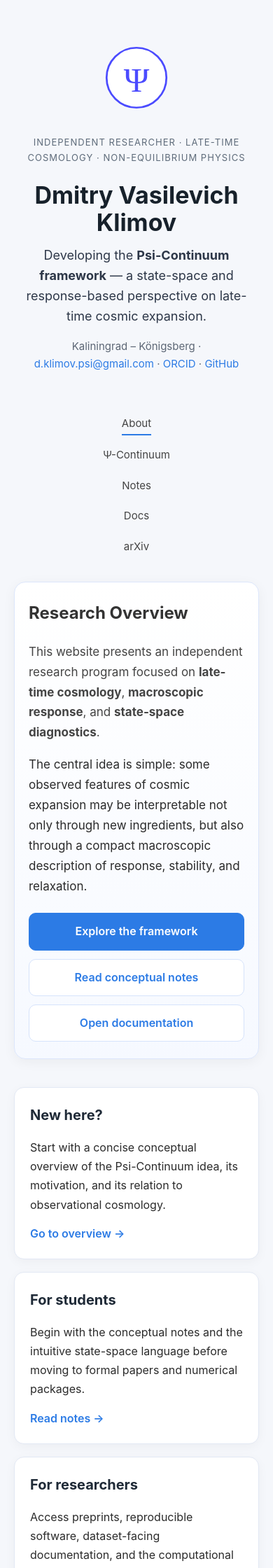
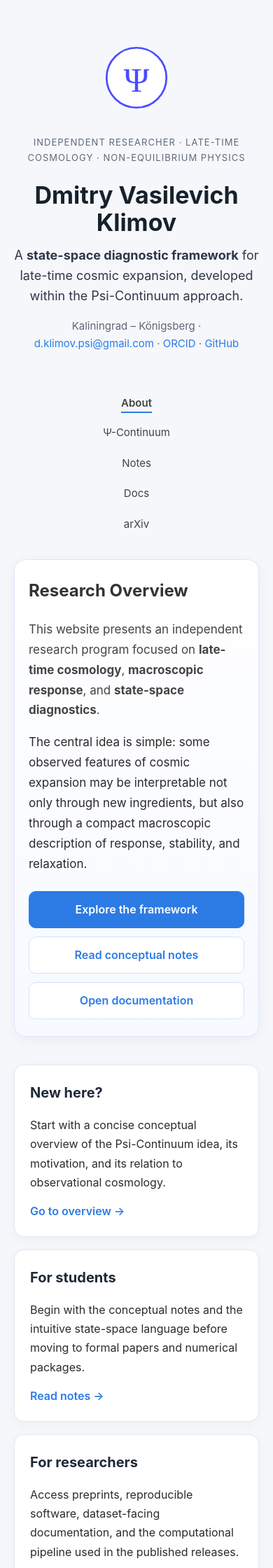
Before and after one commit to dmitrylife/Dmitrylife.github.io, a Jekyll site: the page index.html, which Jekyll copies as it is, in a window 390 px wide. Shown: the top 2240 px of the page at 70% size. Built offline with Jekyll 4.4.1, drawn with Linux system fonts in a browser that asks for light colours.

Commit message:
Generate update finall

```diff
--- a/arxiv-endorsement.html
+++ b/arxiv-endorsement.html
@@ -44,14 +44,14 @@
         </p>
         <p class="header-meta">
             Related project pages:
-            <a href="/index.html">About</a> ·
+            <a href="/">About</a> ·
             <a href="/theory.html">Framework overview</a> ·
             <a href="/docs/">Documentation</a>
         </p>
     </header>
 
     <nav>
-        <a href="index.html">About</a>
+        <a href="/">About</a>
         <a href="theory.html">Ψ-Continuum</a>
         <a href="/notes/">Notes</a>
         <a href="/docs/">Docs</a>
--- a/index.html
+++ b/index.html
@@ -7,6 +7,8 @@
 
     <title>Dmitry Vasilevich Klimov — Independent Researcher | Psi-Continuum Framework</title>
     <meta name="description" content="Independent research in late-time cosmology, non-equilibrium physics, state-space diagnostics, and the Psi-Continuum framework. Open-source, reproducible, and conceptually structured.">
+
+    <link rel="canonical" href="https://psi-continuum.org/">
 
     <link rel="stylesheet" href="style.css">
 
@@ -35,8 +37,8 @@
         <p class="eyebrow">Independent Researcher · Late-Time Cosmology · Non-Equilibrium Physics</p>
         <h1>Dmitry Vasilevich Klimov</h1>
         <p class="hero-subtitle">
-            Developing the <strong>Psi-Continuum framework</strong> —
-            a state-space and response-based perspective on late-time cosmic expansion.
+            A <strong>state-space diagnostic framework</strong> for late-time cosmic expansion,
+            developed within the Psi-Continuum approach.
         </p>
         <p class="header-meta">
             Kaliningrad – Königsberg ·
--- a/style.css
+++ b/style.css
@@ -5,11 +5,12 @@
     font-family: "Inter", Arial, sans-serif;
     background: #f5f7fb;
     color: #1e1e1e;
+    line-height: 1.7;
 }
 
 /* Контейнер */
 .container {
-    max-width: 900px;
+    max-width: 960px;
     margin: 0 auto;
     padding: 20px;
 }
@@ -17,7 +18,6 @@
 /* Шапка */
 header {
     text-align: center;
-    padding: 40px 0 20px 0;
 }
 
 header img.logo {
@@ -28,15 +28,18 @@
 
 /* Навигация */
 nav {
+    display: flex;
+    justify-content: center;
+    align-items: center;
+    gap: 30px;
     text-align: center;
     padding: 15px 0;
-    margin-bottom: 25px;
+    margin-bottom: 30px;
 }
 
 nav a {
     text-decoration: none;
     color: #444;
-    margin: 0 12px;
     transition: 0.2s;
 }
 
@@ -46,14 +49,16 @@
 
 nav a.active {
     border-bottom: 2px solid #2c7be5;
+    padding-bottom: 3px;
+    font-weight: 600;
 }
 
 /* Блок контента */
 .content {
     background: #ffffff;
-    padding: 30px;
-    border-radius: 12px;
-    box-shadow: 0 0 12px rgba(0,0,0,0.07);
+    padding: 34px;
+    border-radius: 16px;
+    box-shadow: 0 4px 18px rgba(0,0,0,0.05);
     margin-bottom: 40px;
 }
 
@@ -93,6 +98,13 @@
     margin-bottom: 30px;
 }
 
+.project-figure__caption {
+    margin-top: 0.7rem;
+    color: #64748b;
+    font-size: 0.92rem;
+    line-height: 1.5;
+}
+
 /* Стилизация списка внутри выделенного блока */
 .package-info ul {
     /* Удаляем верхний отступ списка, чтобы он был ближе к вводному тексту */
@@ -126,7 +138,12 @@
 
 .placeholder-box {
     position: relative;
-    padding-left: 55px; /* место под номер */
+    background: #ffffff;
+    border: 1px solid #e2e8f4;
+    border-radius: 14px;
+    padding: 22px 22px 22px 55px;
+    margin: 24px 0;
+    box-shadow: 0 4px 16px rgba(0,0,0,0.04);
 }
 
 .placeholder-box.future {
@@ -156,15 +173,6 @@
     background-color: #1a5bb8; /* Чуть темнее при наведении */
 }
 
-/* ===== NAV BASE (если вдруг не задано) ===== */
-nav {
-    display: flex;
-    justify-content: center;
-    align-items: center;
-    gap: 30px;
-    margin-bottom: 30px;
-}
-
 /* ===== TABLET ===== */
 @media (max-width: 768px) {
     nav {
@@ -174,7 +182,6 @@
     }
 
     nav a {
-        margin: 0;
         font-size: 16px;
         text-align: center;
     }
@@ -262,13 +269,7 @@
     }
 }
 
-
-
-
 /* ===== TYPOGRAPHY / SMALL HELPERS ===== */
-body {
-    line-height: 1.7;
-}
 
 p {
     font-size: 17px;
@@ -495,13 +496,6 @@
     text-align: center;
 }
 
-/* ===== CONTENT BLOCKS ===== */
-.content {
-    padding: 34px;
-    border-radius: 16px;
-    box-shadow: 0 4px 18px rgba(0,0,0,0.05);
-}
-
 /* ===== LINKS ===== */
 a {
     color: #2c7be5;
@@ -509,6 +503,22 @@
 
 a:hover {
     color: #1d5fb8;
+}
+
+/* ===== MICRO INTERACTIONS ===== */
+
+.quick-card,
+.stack-card,
+.release-card,
+.content {
+    transition: box-shadow 0.2s ease, transform 0.2s ease;
+}
+
+.quick-card:hover,
+.stack-card:hover,
+.release-card:hover {
+    transform: translateY(-3px);
+    box-shadow: 0 10px 28px rgba(0,0,0,0.08);
 }
 
 /* ===== RESPONSIVE ===== */
@@ -631,7 +641,7 @@
 .responsive-figure {
     display: block;
     width: 100%;
-    max-width: 900px;   /* или 100%, если не хочешь ограничение */
+    max-width: 900px;
     height: auto;
     margin: 0 auto;
     border-radius: 14px;
@@ -647,144 +657,3 @@
         border-radius: 10px;
     }
 }
-
-
-/* ===== NOTE LAYOUT ===== */
-.note-shell {
-    max-width: 760px;
-    margin: 0 auto;
-}
-
-.note-mode-banner {
-    font-size: 13px;
-    color: #6b7280;
-    letter-spacing: 0.03em;
-    margin-bottom: 18px;
-    text-transform: uppercase;
-}
-
-.note-content {
-    font-size: 17px;
-    line-height: 1.75;
-    color: #2b2b2b;
-}
-
-.note-content h1,
-.note-content h2,
-.note-content h3 {
-    line-height: 1.25;
-    color: #1f2a37;
-}
-
-.note-content h1 {
-    font-size: 34px;
-    margin-bottom: 18px;
-}
-
-.note-content h2 {
-    font-size: 28px;
-    margin-top: 42px;
-    margin-bottom: 14px;
-}
-
-.note-content h3 {
-    font-size: 22px;
-    margin-top: 30px;
-    margin-bottom: 12px;
-}
-
-.note-content p {
-    margin: 0 0 1.1em 0;
-}
-
-.note-content ul,
-.note-content ol {
-    margin: 0 0 1.2em 1.4em;
-    line-height: 1.75;
-}
-
-.note-content li {
-    margin-bottom: 0.5em;
-}
-
-.note-content blockquote {
-    margin: 1.5em 0;
-    padding: 0.9em 1.2em;
-    border-left: 4px solid #2c7be5;
-    background: #f6f9ff;
-    color: #425066;
-    border-radius: 8px;
-}
-
-.note-content code {
-    background: #f3f5f7;
-    padding: 0.15em 0.35em;
-    border-radius: 6px;
-    font-size: 0.95em;
-}
-
-.note-content pre {
-    background: #f8fafc;
-    border: 1px solid #e2e8f0;
-    padding: 16px;
-    border-radius: 12px;
-    overflow-x: auto;
-}
-
-.note-content pre code {
-    background: none;
-    padding: 0;
-}
-
-.notes-nav {
-    display: flex;
-    justify-content: space-between;
-    align-items: center;
-    gap: 20px;
-    margin-top: 48px;
-    padding-top: 22px;
-    border-top: 1px solid #e0e6ef;
-    flex-wrap: wrap;
-}
-
-.notes-nav a {
-    color: #2c7be5;
-    text-decoration: none;
-    font-weight: 500;
-}
-
-.notes-nav a:hover {
-    text-decoration: underline;
-}
-
-.notes-nav .nav-all {
-    margin: 0 auto;
-    font-weight: 600;
-}
-
-@media (max-width: 640px) {
-    .note-shell {
-        max-width: 100%;
-    }
-
-    .note-content h1 {
-        font-size: 28px;
-    }
-
-    .note-content h2 {
-        font-size: 24px;
-    }
-
-    .note-content h3 {
-        font-size: 20px;
-    }
-
-    .notes-nav {
-        flex-direction: column;
-        align-items: flex-start;
-    }
-
-    .notes-nav .nav-all {
-        margin: 0;
-    }
-}
--- a/theory.html
+++ b/theory.html
@@ -44,12 +44,12 @@
         </p>
         <p class="header-meta">
             A research program by
-            <a href="/index.html">Dmitry Vasilevich Klimov</a>
+            <a href="/">Dmitry Vasilevich Klimov</a>
         </p>
     </header>
 
     <nav>
-        <a href="index.html">About</a>
+        <a href="/">About</a>
         <a href="theory.html" class="active">Ψ-Continuum</a>
         <a href="/notes/">Notes</a>
         <a href="/docs/">Docs</a>
```
Also changed, not shown: _layouts/note.html (+38 -5 lines).
